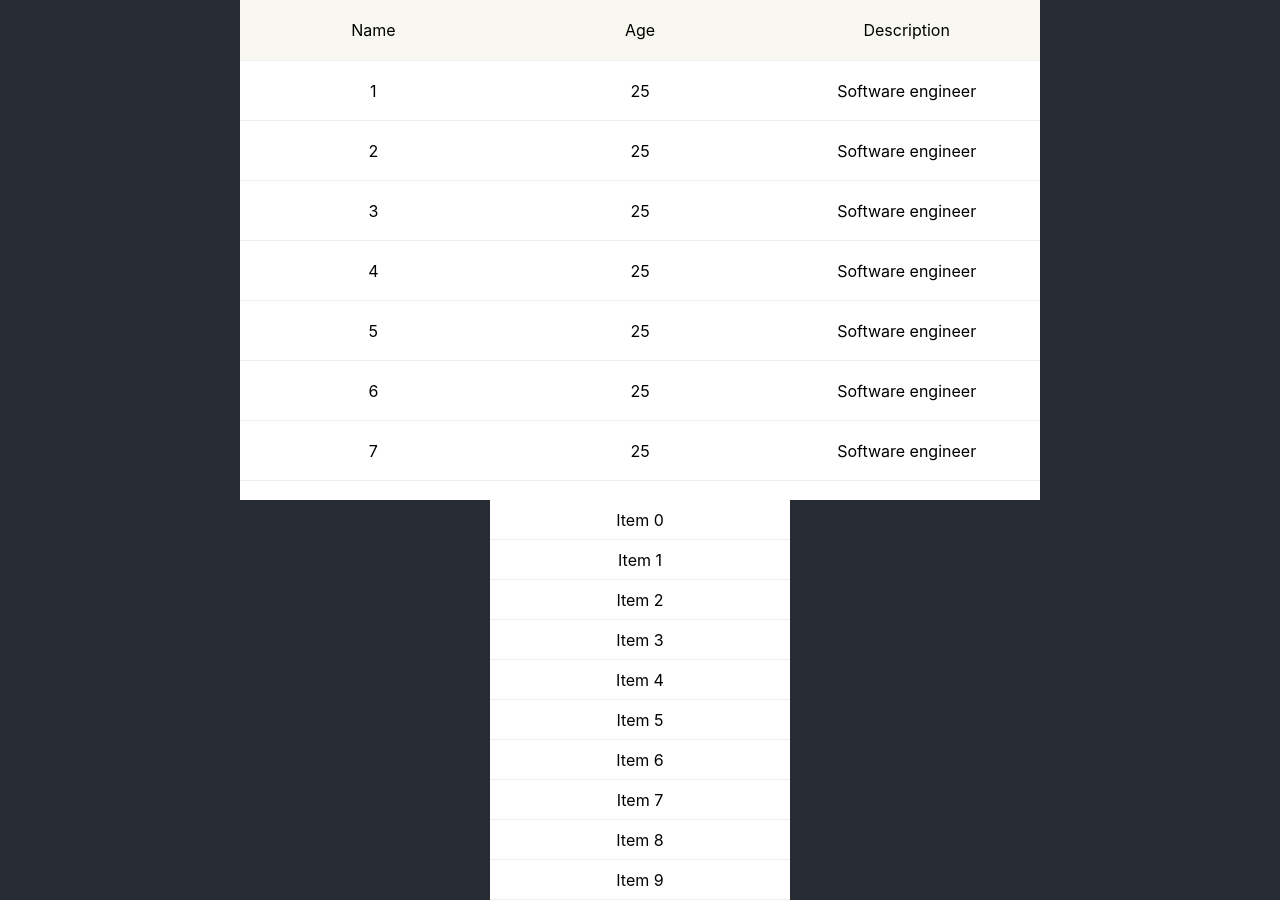
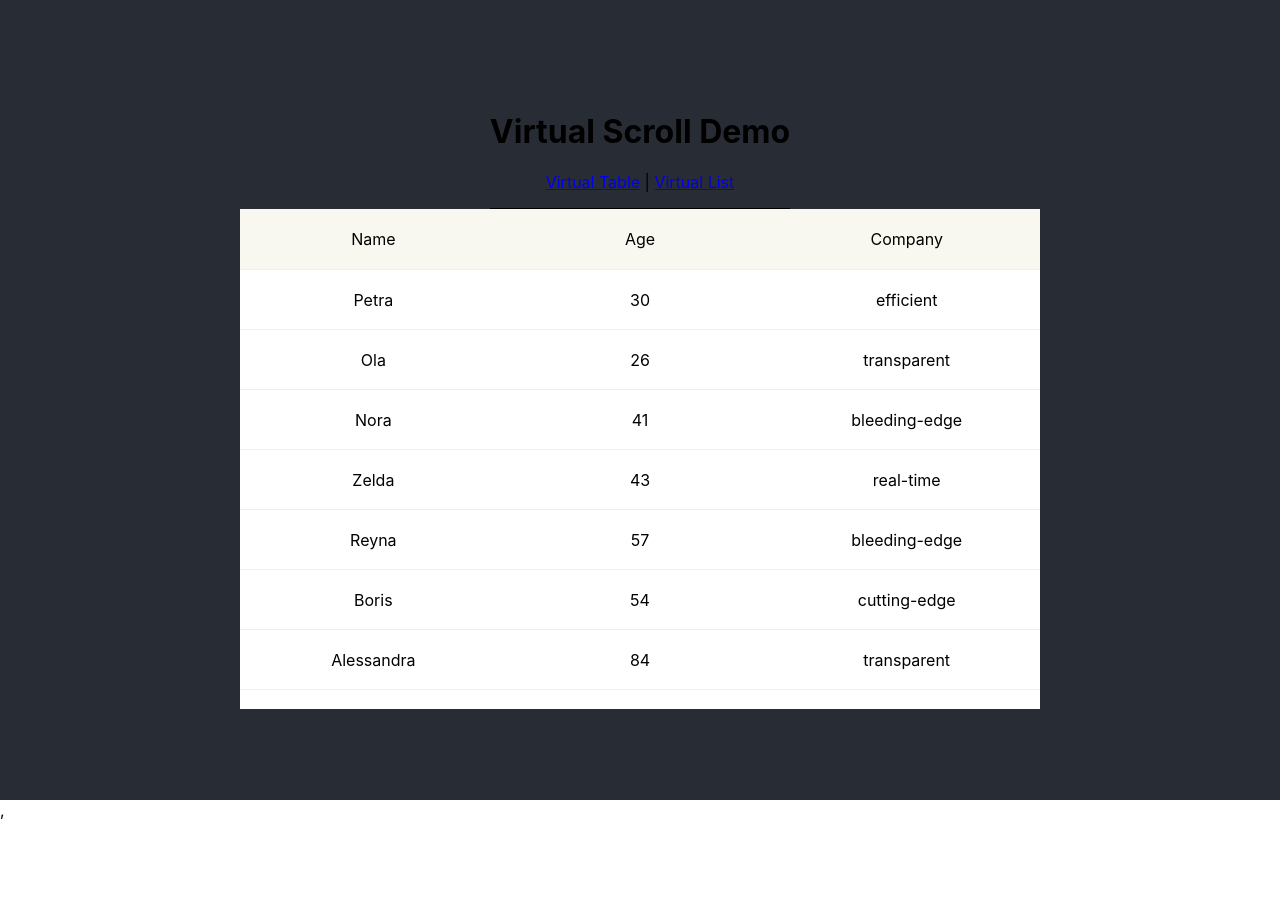
Before and after one commit to seeratawan01/react-virtual-scroll, a React (Create React App) app: page / in a window 1280 px wide. After the commit the page ends 820 px from the top, so only its background shows below. Built offline with nearby package versions, Linux system fonts and the light colour scheme.

Commit message:
faker js generators added

```diff
--- a/package.json
+++ b/package.json
@@ -12,6 +12,7 @@
     "@types/react-dom": "^18.0.6",
     "react": "^18.2.0",
     "react-dom": "^18.2.0",
+    "react-router-dom": "6",
     "react-scripts": "5.0.1",
     "typescript": "^4.8.3",
     "web-vitals": "^2.1.4"
@@ -39,5 +40,8 @@
       "last 1 firefox version",
       "last 1 safari version"
     ]
+  },
+  "devDependencies": {
+    "@faker-js/faker": "^7.5.0"
   }
 }
--- a/src/App.tsx
+++ b/src/App.tsx
@@ -1,60 +1,38 @@
 import React from 'react';
 import './App.css';
-
 import List from "./components/List";
 import Table, {fieldProps} from "./components/Table";
+import {tableDataGenerator, userNameListGenerator} from "./generator";
+import { Link } from "react-router-dom";
 
-
-let list: any[]  = new Array(100000).fill(0).map((_, i)=> ({index: i, content: `Item ${i}`}));
+let list: any[]  = userNameListGenerator(100000);
 
 let fields:fieldProps[] = [
     {key: 'name', name: 'Name'},
     {key: 'age', name: 'Age'},
-    {key: 'description', name: 'Description'}
+    {key: 'company', name: 'Company'}
 ]
 
-let data: any[]  = [
-    {name: '1', age: 25, description: 'Software engineer'},
-    {name: '2', age: 25, description: 'Software engineer'},
-    {name: '3', age: 25, description: 'Software engineer'},
-    {name: '4', age: 25, description: 'Software engineer'},
-    {name: '5', age: 25, description: 'Software engineer'},
-    {name: '6', age: 25, description: 'Software engineer'},
-    {name: '7', age: 25, description: 'Software engineer'},
-    {name: '8', age: 25, description: 'Software engineer'},
-    {name: '9', age: 25, description: 'Software engineer'},
-    {name: '10', age: 25, description: 'Software engineer'},
-    {name: '11', age: 25, description: 'Software engineer'},
-    {name: '12', age: 25, description: 'Software engineer'},
-    {name: '13', age: 25, description: 'Software engineer'},
-    {name: '14', age: 25, description: 'Software engineer'},
-    {name: '15', age: 25, description: 'Software engineer'},
-    {name: '16', age: 25, description: 'Software engineer'},
-    {name: '16', age: 25, description: 'Software engineer'},
-    {name: '16', age: 25, description: 'Software engineer'},
-    {name: '16', age: 25, description: 'Software engineer'},
-    {name: '16', age: 25, description: 'Software engineer'},
-    {name: '16', age: 25, description: 'Software engineer'},
-    {name: '16', age: 25, description: 'Software engineer'},
-    {name: '16', age: 25, description: 'Software engineer'},
-    {name: '16', age: 25, description: 'Software engineer'},
-    {name: '16', age: 25, description: 'Software engineer'},
-    {name: '16', age: 25, description: 'Software engineer'},
-    {name: '16', age: 25, description: 'Software engineer'},
-    {name: '16', age: 25, description: 'Software engineer'},
-    {name: '16', age: 25, description: 'Software engineer'},
-    {name: '16', age: 25, description: 'Software engineer'},
-    {name: '16', age: 25, description: 'Software engineer'},
-    {name: '16', age: 25, description: 'Software engineer'},
-    {name: '16', age: 25, description: 'Software engineer'},
-    {name: '16', age: 25, description: 'Software engineer'},
-    {name: '16', age: 25, description: 'Software engineer'},
-    {name: '16', age: 25, description: 'Software engineer'},
-];
+let data: any[]  = tableDataGenerator(100000);
 
 function App() {
+
     return (
         <div className="App">
+
+            <div>
+                <h1>Virtual Scroll Demo</h1>
+                <nav
+                    style={{
+                        borderBottom: "solid 1px",
+                        paddingBottom: "1rem",
+                    }}
+                >
+                    <Link to="/table">Virtual Table</Link> |{" "}
+                    <Link to="/list">Virtual List</Link>
+                </nav>
+            </div>
+
             <Table
                 itemSize={60}
                 fields={fields}
@@ -67,17 +45,17 @@ function App() {
                 }}
             />
 
-            <List
-                itemSize={40}
-                items={list}
-                renderItem={(item) => (
-                    <div>
-                        {item.content}
-                    </div>
-                )}
-                orientation={'vertical'}
-                height={400}
-            />
+            {/*<List*/}
+            {/*    itemSize={40}*/}
+            {/*    items={list}*/}
+            {/*    renderItem={(item) => (*/}
+            {/*        <div>*/}
+            {/*            {item.content}*/}
+            {/*        </div>*/}
+            {/*    )}*/}
+            {/*    orientation={'vertical'}*/}
+            {/*    height={400}*/}
+            {/*/>*/}
         </div>
     );
 }
--- /dev/null
+++ b/src/generator.ts
@@ -0,0 +1,28 @@
+import {faker} from '@faker-js/faker';
+
+/**
+ * Generate array of N items
+ */
+export function generate<T>(count: number, generator: () => T): T[] {
+    return Array.from({length: count}, generator);
+}
+
+/**
+ * Faker.js: Table demi data generator
+ */
+export const tableDataGenerator = (count = 10) => generate(count, () => {
+    return {
+        name: faker.name.firstName(),
+        age: faker.datatype.number({min: 18, max: 99}),
+        company: faker.company.bsAdjective()
+    };
+});
+
+/**
+ * Faker.js: Random user name list generator
+ */
+export const userNameListGenerator = (count = 10) => generate(count, () => {
+    return {
+        content: faker.name.firstName()
+    }
+});
--- a/src/index.tsx
+++ b/src/index.tsx
@@ -1,15 +1,19 @@
 import React from 'react';
 import ReactDOM from 'react-dom/client';
+import { BrowserRouter } from "react-router-dom";
 import './index.css';
 import App from './App';
 import reportWebVitals from './reportWebVitals';
+
 
 const root = ReactDOM.createRoot(
   document.getElementById('root') as HTMLElement
 );
 root.render(
   <React.StrictMode>
-    <App />
+      <BrowserRouter>
+          <App />
+      </BrowserRouter>,
   </React.StrictMode>
 );
 
```
